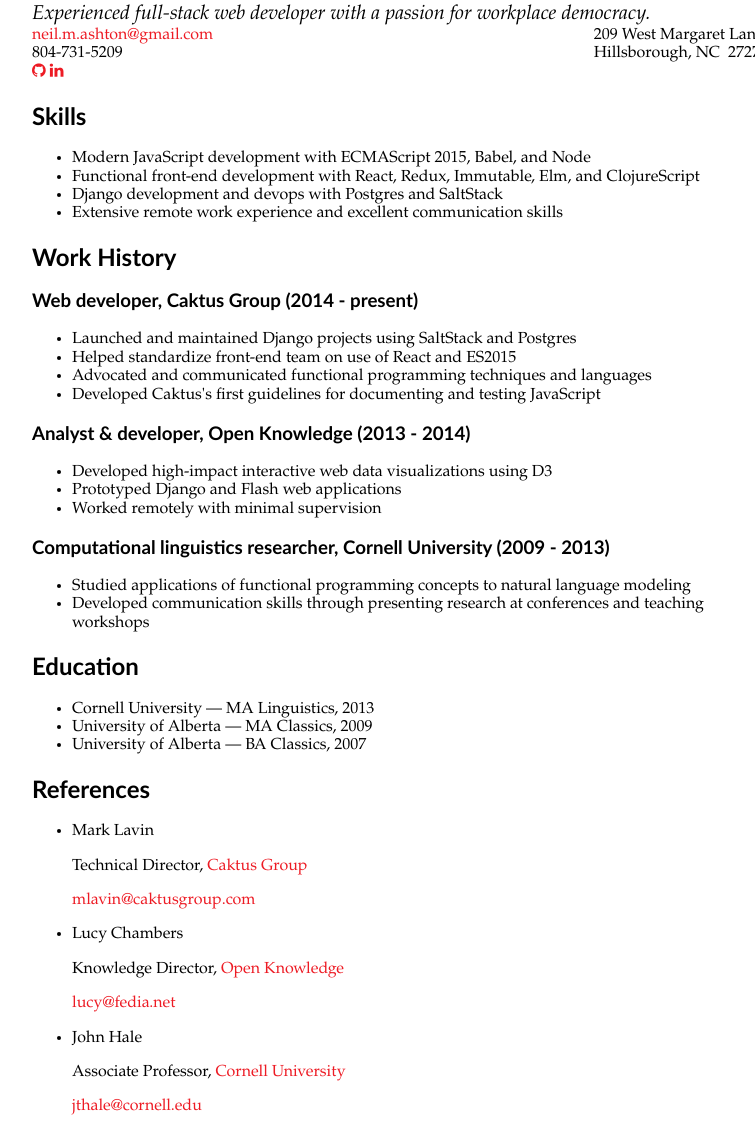
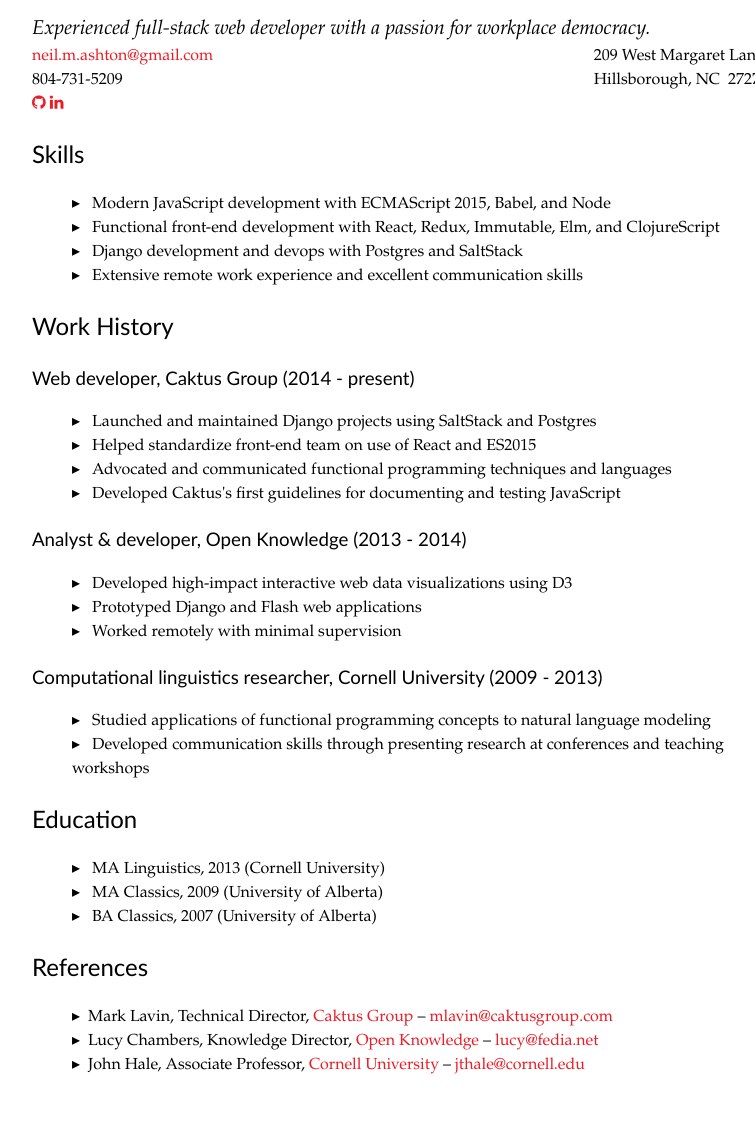
Before and after one commit to nmashton/cv, a plain HTML site: page index.html in a window 1280 px wide. Shown: the part 77-1209 px from the top of the page, without its empty margins (240-995 px from the left). After the commit the page ends 1170 px from the top, so only its background shows below. Drawn offline with nearby package versions, Linux system fonts and the light colour scheme.

Commit message:
Typographic tweaks

```diff
--- a/css/index.css
+++ b/css/index.css
@@ -1,6 +1,10 @@
 /***
  * Typography and colors
  */
+
+body {
+  line-height: 1.5;
+}
 
 a {
   color: #ed1b24;
@@ -17,6 +21,16 @@
 
 h1, h2, h3, h4, h5, h6 {
   font-family: Gill Sans,Gill Sans MT,Calibri,sans-serif;
+  font-weight: normal;
+}
+
+ul {
+  list-style: none;
+}
+
+li:before {
+  content: "▸";
+  padding-right: 0.5em;
 }
 
 /***
--- a/index.html
+++ b/index.html
@@ -136,15 +136,15 @@
 
         <ul>
           <li>
-            Cornell University ­— MA Linguistics, 2013
+            MA Linguistics, 2013 (Cornell University)
           </li>
 
           <li>
-            University of Alberta — MA Classics, 2009
+            MA Classics, 2009 (University of Alberta)
           </li>
 
           <li>
-            University of Alberta — BA Classics, 2007
+            BA Classics, 2007 (University of Alberta)
           </li>
         </ul>
       </section>
@@ -153,22 +153,13 @@
         <h2>References</h2>
 
         <ul>
-          <li>
-            <p>Mark Lavin</p>
-            <p>Technical Director, <a href="https://caktusgroup.com">Caktus Group</a></p>
-            <p><a href="mailto:mlavin@caktusgroup.com">mlavin@caktusgroup.com</a></p>
+          <li>Mark Lavin, Technical Director, <a href="https://caktusgroup.com">Caktus Group</a> &ndash; <a href="mailto:mlavin@caktusgroup.com">mlavin@caktusgroup.com</a>
           </li>
 
-          <li>
-            <p>Lucy Chambers</p>
-            <p>Knowledge Director, <a href="https://okfn.org">Open Knowledge</a></p>
-            <p><a href="mailto:lucy@fedia.net">lucy@fedia.net</a></p>
+          <li>Lucy Chambers, Knowledge Director, <a href="https://okfn.org">Open Knowledge</a> &ndash; <a href="mailto:lucy@fedia.net">lucy@fedia.net</a>
           </li>
 
-          <li>
-            <p>John Hale</p>
-            <p>Associate Professor, <a href="https://www.cornell.edu">Cornell University</a></p>
-            <p><a href="mailto:jthale@cornell.edu">jthale@cornell.edu</a></p>
+          <li>John Hale, Associate Professor, <a href="https://www.cornell.edu">Cornell University</a> &ndash; <a href="mailto:jthale@cornell.edu">jthale@cornell.edu</a>
           </li>
         </ul>
       </section>
```
